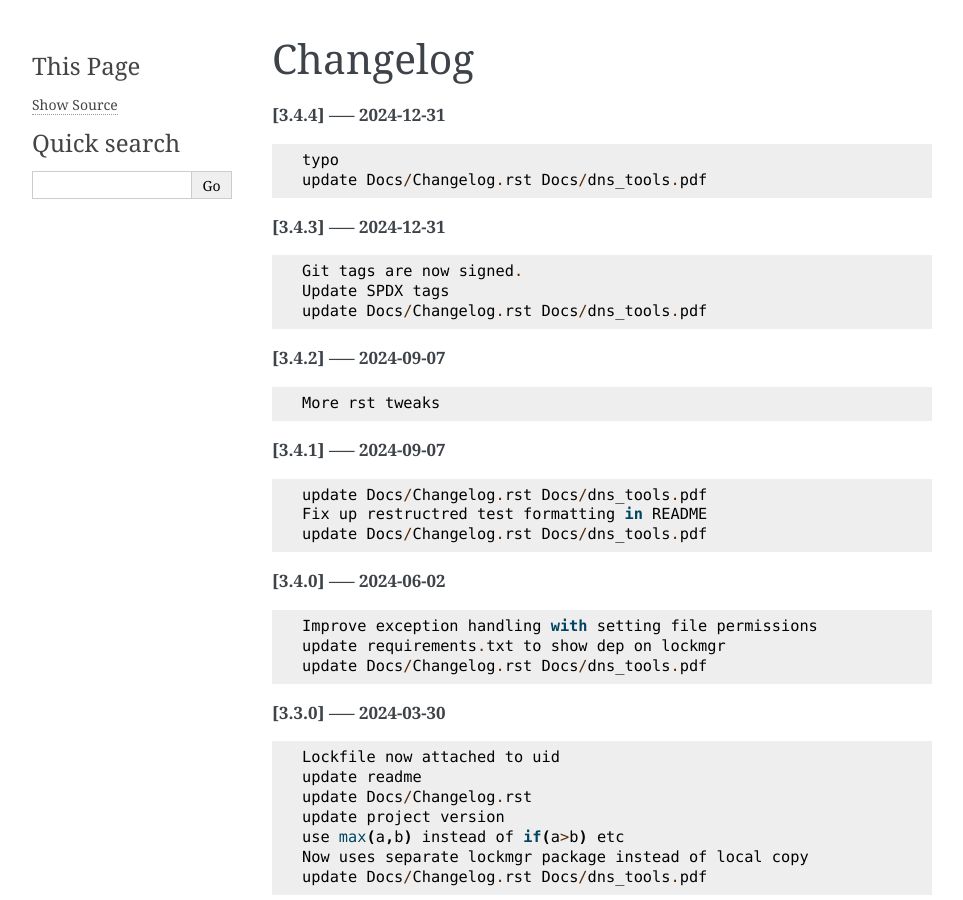
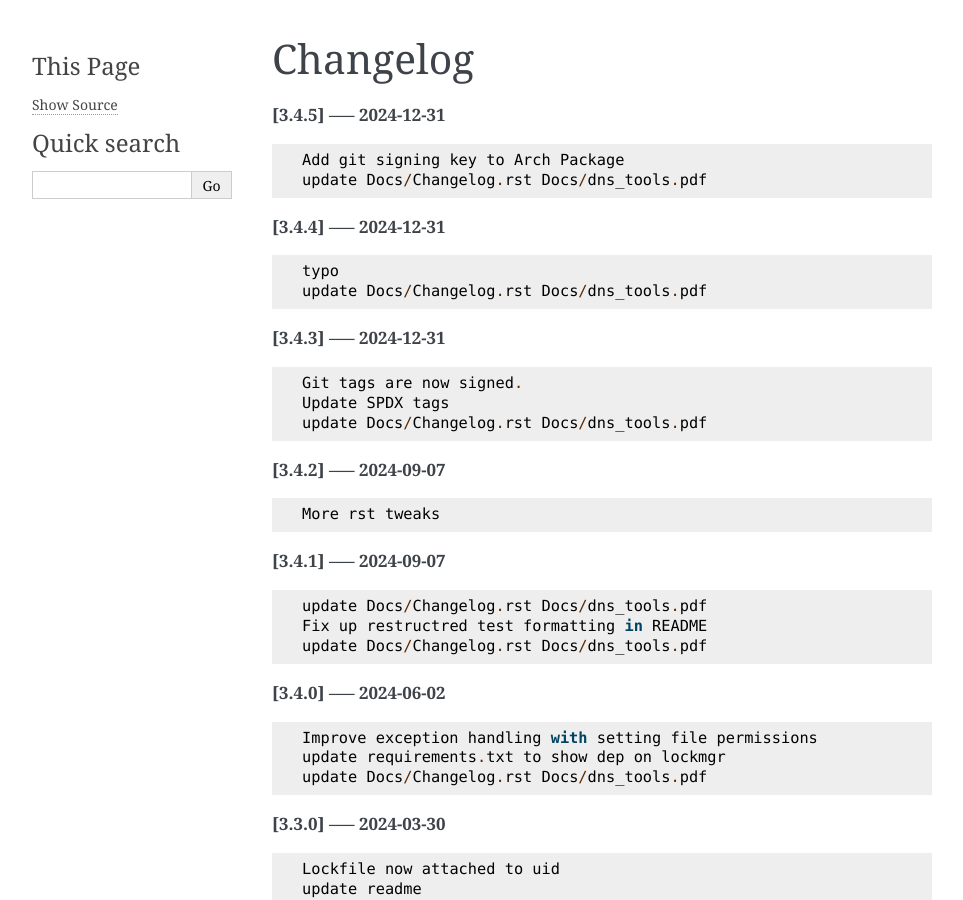
Before and after one commit to gene-git/dns_tools, a Sphinx documentation site: the page built from Docs/Changelog.rst, in a window 1280 px wide and 900 px high. Shown: the whole window, without its empty margins (148-1111 px from the left). Built offline with Sphinx 7.4.7, drawn with Linux system fonts in a browser that asks for light colours; pages that are not in the unit, such as notebooks, are missing from menus.

Commit message:
update Docs/Changelog.rst Docs/dns_tools.pdf

```diff
--- a/Docs/Changelog.rst
+++ b/Docs/Changelog.rst
@@ -1,5 +1,11 @@
 Changelog
 =========
+
+**[3.4.5] ----- 2024-12-31** ::
+
+	    Add git signing key to Arch Package
+	    update Docs/Changelog.rst Docs/dns_tools.pdf
+
 
 **[3.4.4] ----- 2024-12-31** ::
 
```
Also changed, not shown: 1 other file.
